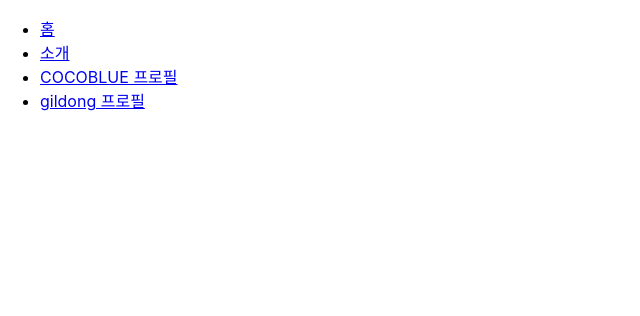
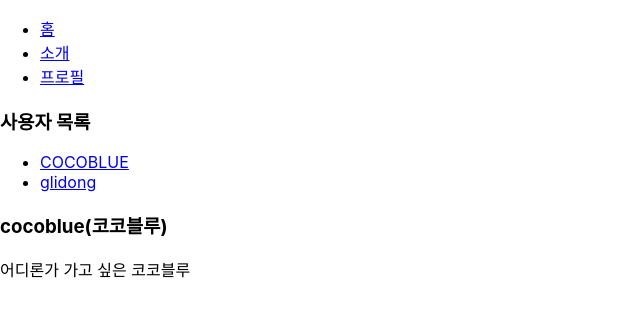
Before and after one commit to shin6949/react-study, a React (Create React App) app: page /profiles/cocoblue in a window 1280 px wide. Shown: the top 316 px of the page, without its empty margins (0-640 px from the left). Built offline with nearby package versions, Linux system fonts and the light colour scheme.

Commit message:
220519 Study - cp.13

```diff
--- a/package.json
+++ b/package.json
@@ -6,6 +6,7 @@
     "@testing-library/jest-dom": "^5.14.1",
     "@testing-library/react": "^13.0.0",
     "@testing-library/user-event": "^13.2.1",
+    "qs": "^6.10.3",
     "react": "^18.1.0",
     "react-dom": "^18.1.0",
     "react-router-dom": "^6.3.0",
--- a/src/About.js
+++ b/src/About.js
@@ -1,8 +1,15 @@
-const About = () => {
+import qs from 'qs';
+const About = ({ location }) => {
+  const query = qs.parse(location.search, {
+    ignoreQueryPrefix: true,
+  });
+  const showDetail = query.detail === 'true';
+
   return (
     <div>
       <h1>소개</h1>
       <p>이 프로젝트는 리액트 라우터 기초를 실습해 보는 예제 프로젝트 입니다.</p>
+      {showDetail && <p>Detail 값을 True로 설정하셨군요.</p>}
     </div>
   );
 };
--- a/src/App.js
+++ b/src/App.js
@@ -1,7 +1,7 @@
 import { Route, Routes, Link } from 'react-router-dom';
 import About from './About';
 import Home from './Home';
-import Profile from './Profile';
+import Profiles from './Profiles';
 
 const App = () => {
   return (
@@ -14,10 +14,7 @@ const App = () => {
           <Link to="/about">소개</Link>
         </li>
         <li>
-          <Link to="/profile/cocoblue">COCOBLUE 프로필</Link>
-        </li>
-        <li>
-          <Link to="/profile/gildong">gildong 프로필</Link>
+          <Link to="/profiles">프로필</Link>
         </li>
       </ul>
       <Routes>
@@ -27,7 +24,7 @@ const App = () => {
         <Route path="/" element={<Home />} />
         <Route path="/about" element={<About />} />
         <Route path="/info" element={<About />} />
-        <Route path="/profile/:username" element={<Profile />} />
+        <Route path="/profiles/*" element={<Profiles />} />
       </Routes>
     </div>
   );
--- /dev/null
+++ b/src/Profiles.js
@@ -0,0 +1,25 @@
+import { Link, Route, Routes } from 'react-router-dom';
+import Profile from './Profile';
+
+const Profiles = () => {
+  return (
+    <div>
+      <h3>사용자 목록</h3>
+      <ul>
+        <li>
+          <Link to="/profiles/cocoblue">COCOBLUE</Link>
+        </li>
+        <li>
+          <Link to="/profiles/gildong">glidong</Link>
+        </li>
+      </ul>
+      {/* 책과 다른 부분 */}
+      <Routes>
+        <Route path="/" element="유저를 선택해주세요" />
+        <Route path=":username" element={<Profile />} />
+      </Routes>
+    </div>
+  );
+};
+
+export default Profiles;
```
Also changed, not shown: 1 other file (tests, documents, lock files or other folders).
